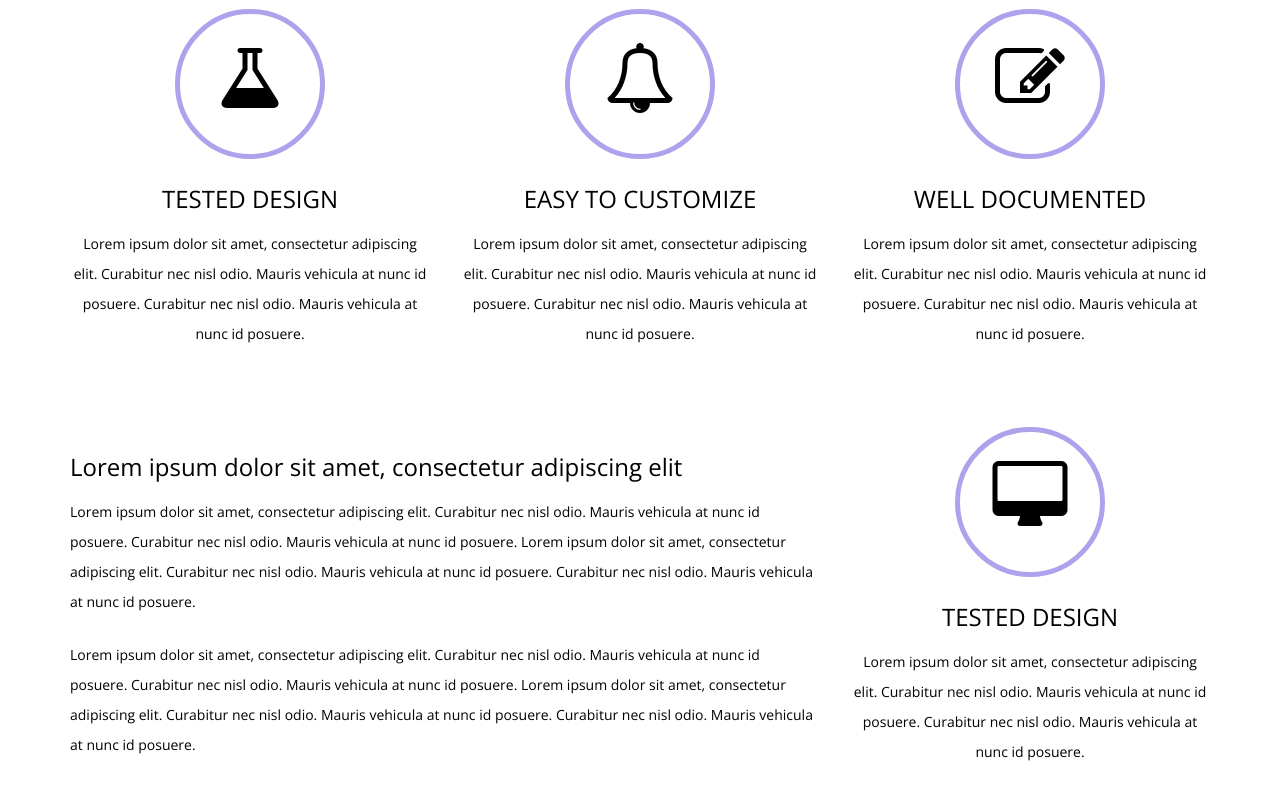
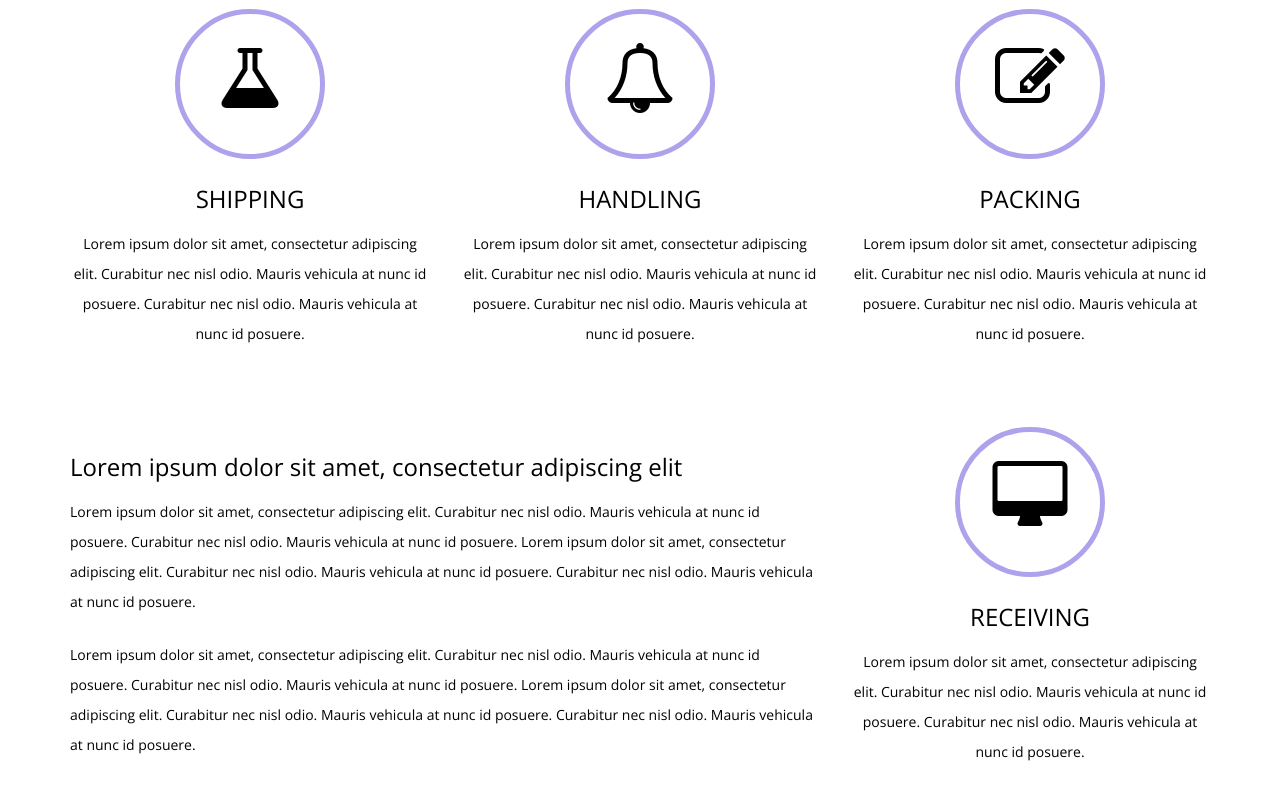
Before and after one commit to JordanCreekLogistics/JCL, a plain HTML site: page services.html in a window 1280 px wide. Shown: the part 536-1336 px from the top of the page. Drawn offline with nearby package versions, Linux system fonts and the light colour scheme.

Commit message:
fix styling for Services page

```diff
--- a/services.html
+++ b/services.html
@@ -70,7 +70,7 @@
         <div class="circle-body">
           <i class="fa fa-flask fa-5x  icon-set"></i>
         </div>
-        <h3>TESTED DESIGN</h3>
+        <h3>SHIPPING</h3>
         <p>
           Lorem ipsum dolor sit amet, consectetur adipiscing elit.
           Curabitur nec nisl odio. Mauris vehicula at nunc id posuere.
@@ -82,7 +82,7 @@
         <div class="circle-body">
           <i class="fa fa-bell-o fa-5x  icon-set"></i>
         </div>
-        <h3>EASY TO CUSTOMIZE</h3>
+        <h3>HANDLING</h3>
         <p>
           Lorem ipsum dolor sit amet, consectetur adipiscing elit.
           Curabitur nec nisl odio. Mauris vehicula at nunc id posuere.
@@ -94,7 +94,7 @@
         <div class="circle-body">
           <i class="fa fa-edit fa-5x  icon-set"></i>
         </div>
-        <h3>WELL DOCUMENTED</h3>
+        <h3>PACKING</h3>
         <p>
           Lorem ipsum dolor sit amet, consectetur adipiscing elit.
           Curabitur nec nisl odio. Mauris vehicula at nunc id posuere.
@@ -130,12 +130,14 @@
         <div class="circle-body">
           <i class="fa fa-desktop fa-5x  icon-set"></i>
         </div>
-      <h3>TESTED DESIGN</h3>
+        <h3>RECEIVING</h3>
         <p>
           Lorem ipsum dolor sit amet, consectetur adipiscing elit.
           Curabitur nec nisl odio. Mauris vehicula at nunc id posuere.
           Curabitur nec nisl odio. Mauris vehicula at nunc id posuere.
         </p>
+      </div>
+
     </div>
   </div>
 
```
Lines whose indentation alone changed are shown as unchanged.
